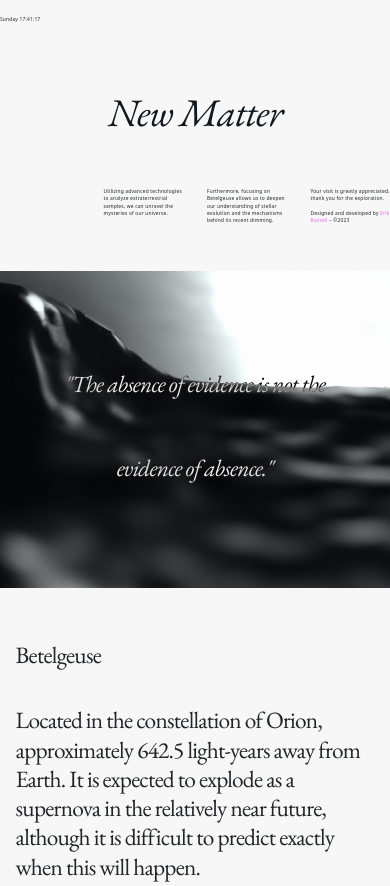
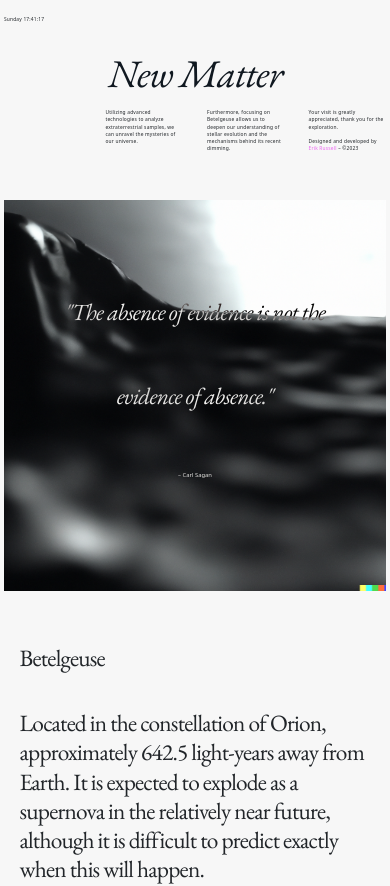
Before and after one commit to Kaltrunner/new-matter, a React (Vite) app: page / in a window 390 px wide. Shown: the top 886 px of the page. Built offline with nearby package versions, Linux system fonts and the light colour scheme.

Commit message:
updated mobile sizing and styling

```diff
--- a/src/App.css
+++ b/src/App.css
@@ -14,14 +14,14 @@ body::-webkit-scrollbar {
 }
 
 .app {
-  max-width: 1800px;
+  /* max-width: 1800px; */
   height: 100%;
   margin: 0 auto;
   text-align: center;
 }
 
 #scroller {
-  background-color: whitesmoke;
+  background-color: #000;
   box-shadow: 0px 0px 1px rgba(16, 24, 32, 0.03),
   0px 1px 6px rgba(16, 24, 32, 0.07),
   0px 1px 13px rgba(16, 24, 32, 0.10),
@@ -30,11 +30,22 @@ body::-webkit-scrollbar {
   0px 6px 53px rgba(16, 24, 32, 0.20),
   0px 8px 73px rgba(16, 24, 32, 0.24),
   0px 10px 95px rgba(16, 24, 32, 0.27);
-  margin-right: 1rem;
-  margin-bottom: 1rem;
+  left: 4%;
+  bottom: 5%;
+  width: 3rem;
+  height: 3rem;
 }
 
 #scroller svg {
-  fill: #101820 !important;
-  background-color: whitesmoke !important;
+  fill: whitesmoke !important;
+  background-color: #000 !important;
 }
+
+@media only screen and (max-width: 480px) {
+  .app {
+    margin: 1vw;
+  }
+  #scroller {
+    display: none;
+  }
+}
--- a/src/App.jsx
+++ b/src/App.jsx
@@ -1,7 +1,6 @@
 import Header from "./componenets/header/Header";
 import Home from "./componenets/home/Home";
 import Body from "./componenets/body/Body";
-import Footer from "./componenets/footer/Footer";
 import "bootstrap/dist/css/bootstrap.min.css";
 import ScrollToTop from "react-scroll-to-top";
 import "./App.css";
@@ -13,7 +12,6 @@ function App() {
         <Header />
         <Home />
         <Body />
-        <Footer />
         <ScrollToTop smooth id="scroller" />
       </div>
     </>
--- a/src/componenets/body/Body.jsx
+++ b/src/componenets/body/Body.jsx
@@ -7,6 +7,7 @@ function Body() {
         <section>
           <div className="parallax-one">
             <h2>"The absence of evidence is not the evidence of absence."</h2>
+            <p className="parallax-p">– Carl Sagan</p>
           </div>
         </section>
 
--- a/src/componenets/body/body.css
+++ b/src/componenets/body/body.css
@@ -138,6 +138,14 @@
 
 .parallax-one h2 {
     mix-blend-mode: difference;
+}
+
+.parallax-p {
+    margin: 2vw;
+    color: #fff;
+    font-size: 1.5vw !important;
+    mix-blend-mode: difference;
+    background: transparent;
 }
 
 .parallax-one-info {
--- a/src/componenets/footer/footer.css
+++ /dev/null
@@ -1,18 +0,0 @@
-p {
-    font-size: 2vw;
-}
-
-.footer-div {
-    bottom: 0;
-    width: 100%;
-    overflow: hidden;
-    background-repeat: no-repeat;
-    background-position: center;
-    background-size: cover;
-}
-
-.header-img {
-    display: block;
-    width: 100%;
-    height: 100%;
-}
--- a/src/componenets/home/home.css
+++ b/src/componenets/home/home.css
@@ -15,6 +15,7 @@
     letter-spacing: -.25vw;
     color: #000;
     margin-top: 8vw;
+    line-height: 1;
 }
 
 #under-line {
@@ -22,7 +23,6 @@
     position: relative;
     text-decoration: none;
     text-align: center;
-    line-height: 14vh;
   }
   #under-line::before {
     content: '';
```
Also changed, not shown: src/componenets/footer/Footer.jsx (deleted, +0 -13 lines).
